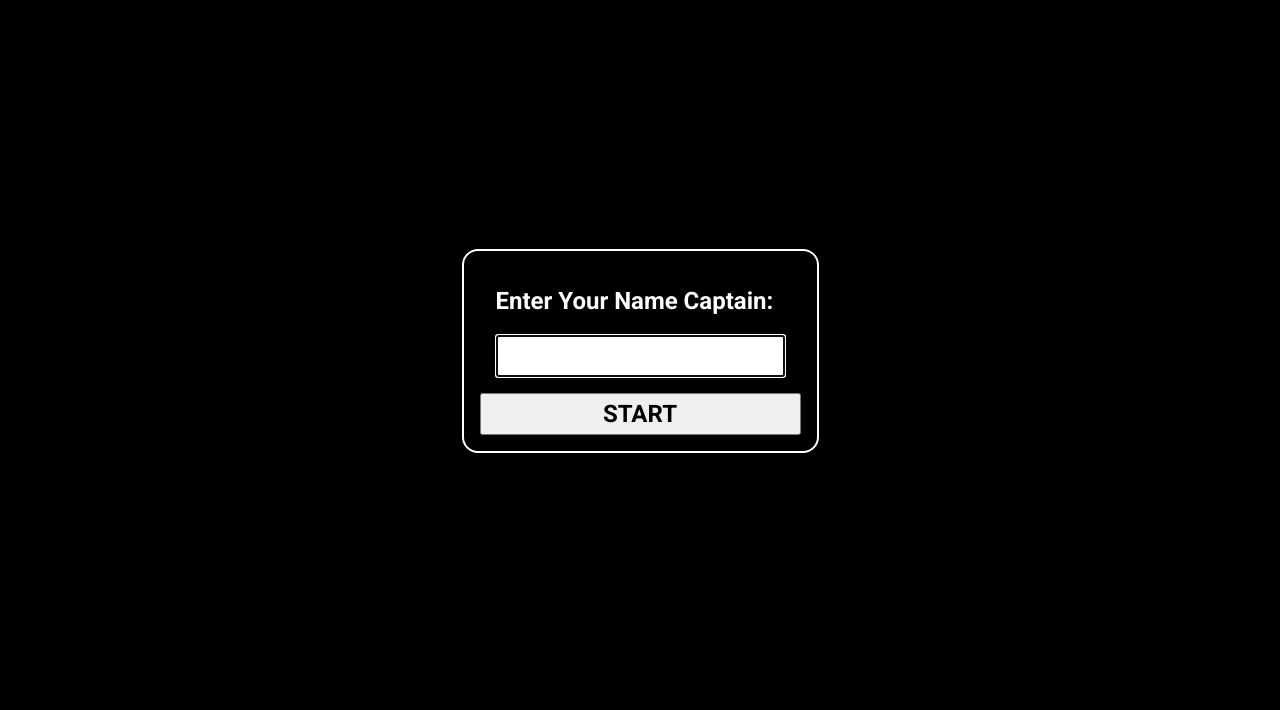
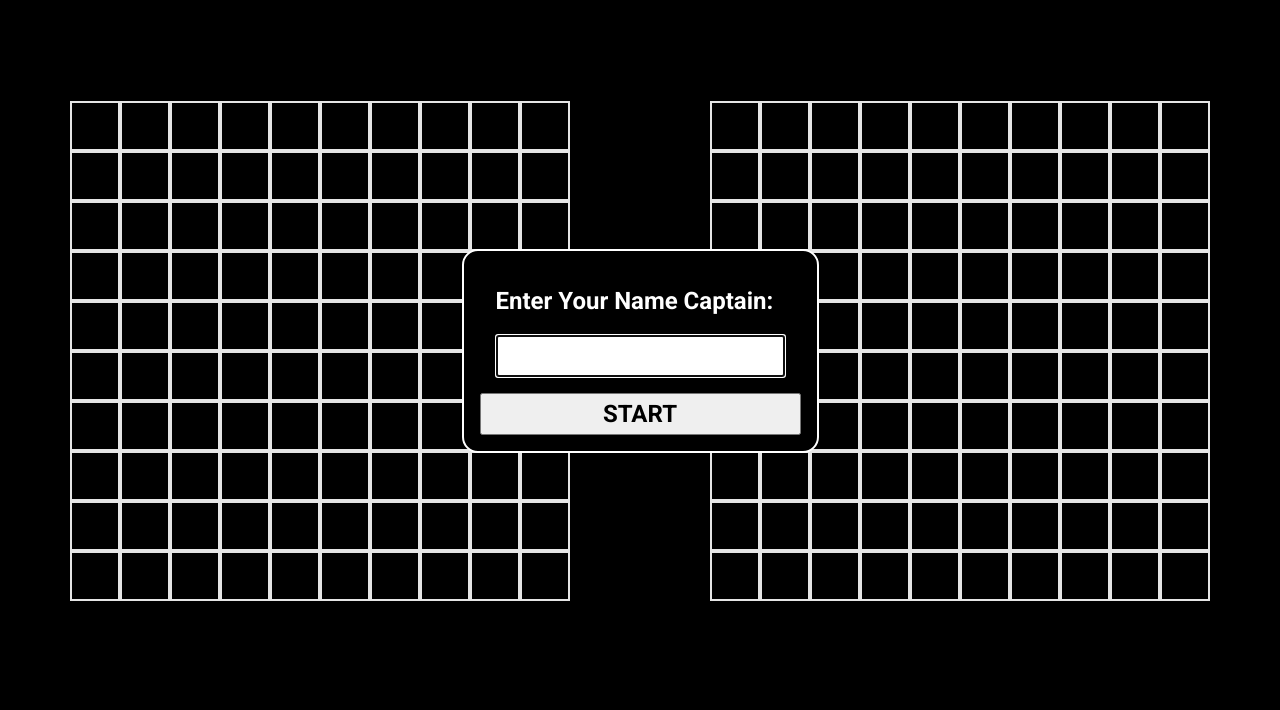
Before and after one commit to devnchill/BattleShip, a website built with webpack: page src/template.html in a window 1280 px wide. Shown: the part 49-759 px from the top of the page. Built offline with nearby package versions, Linux system fonts and the light colour scheme.

Commit message:
style: styled gameboard

```diff
--- a/src/Css/styles.css
+++ b/src/Css/styles.css
@@ -61,11 +61,32 @@ body {
     & > i {
       position: absolute;
       right: 1rem;
+      cursor: pointer;
     }
   }
 
   & > main {
     grid-area: main;
+    display: flex;
+    justify-content: space-around;
+    align-items: center;
+    & > .gameboard {
+      display: flex;
+      flex-direction: column;
+      width: 500px;
+      height: 500px;
+      & > .grid-row {
+        display: flex;
+        justify-content: space-between;
+        width: 100%;
+        height: 10%;
+        & > .grid-cell {
+          width: 10%;
+          height: 100%;
+          border: 2px solid white;
+        }
+      }
+    }
   }
 
   & > footer {
--- a/webpack.common.js
+++ b/webpack.common.js
@@ -6,7 +6,7 @@ module.exports = {
     app: "./src/index.ts",
   },
   resolve: {
-    extensions: [".ts", ".js"], // <-- Add this block
+    extensions: [".ts", ".js"],
   },
   plugins: [
     new HtmlWebpackPlugin({
```
